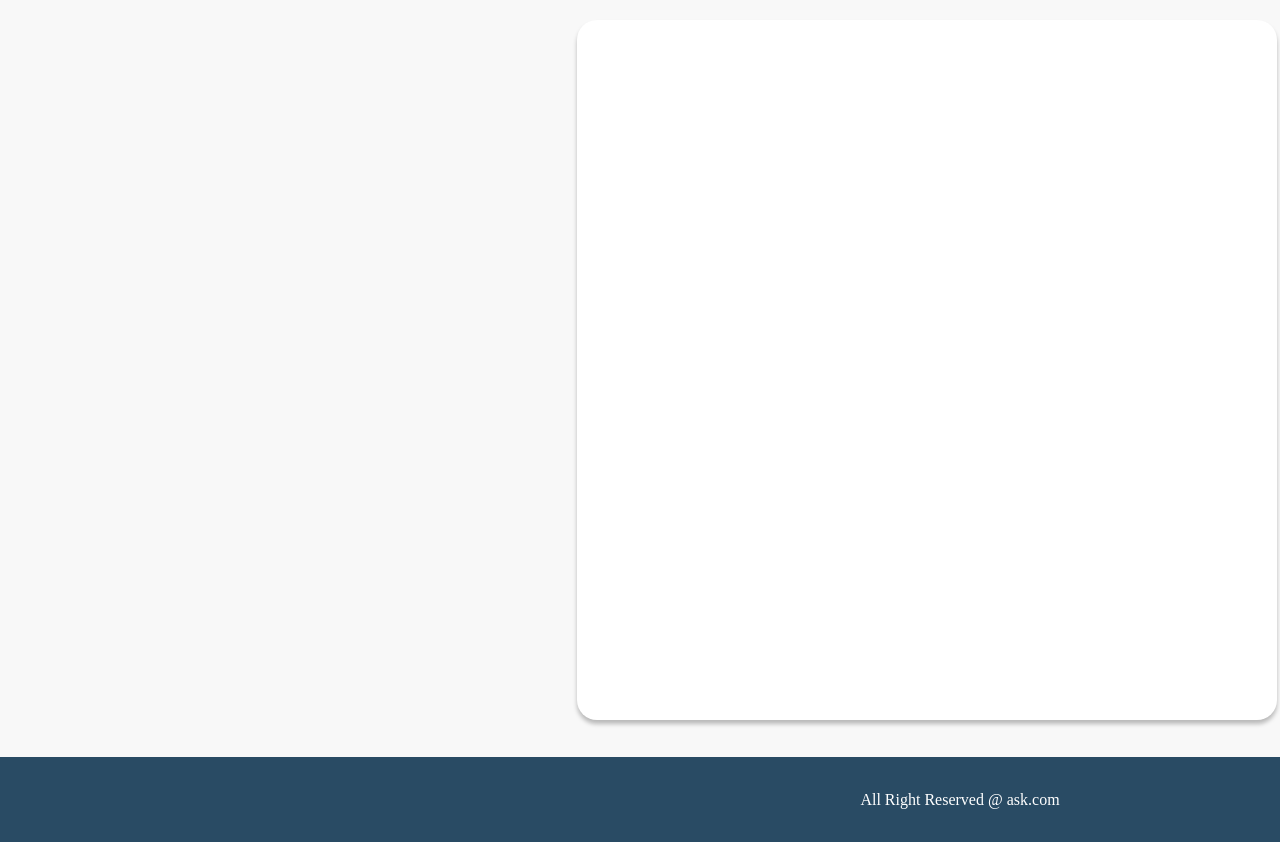
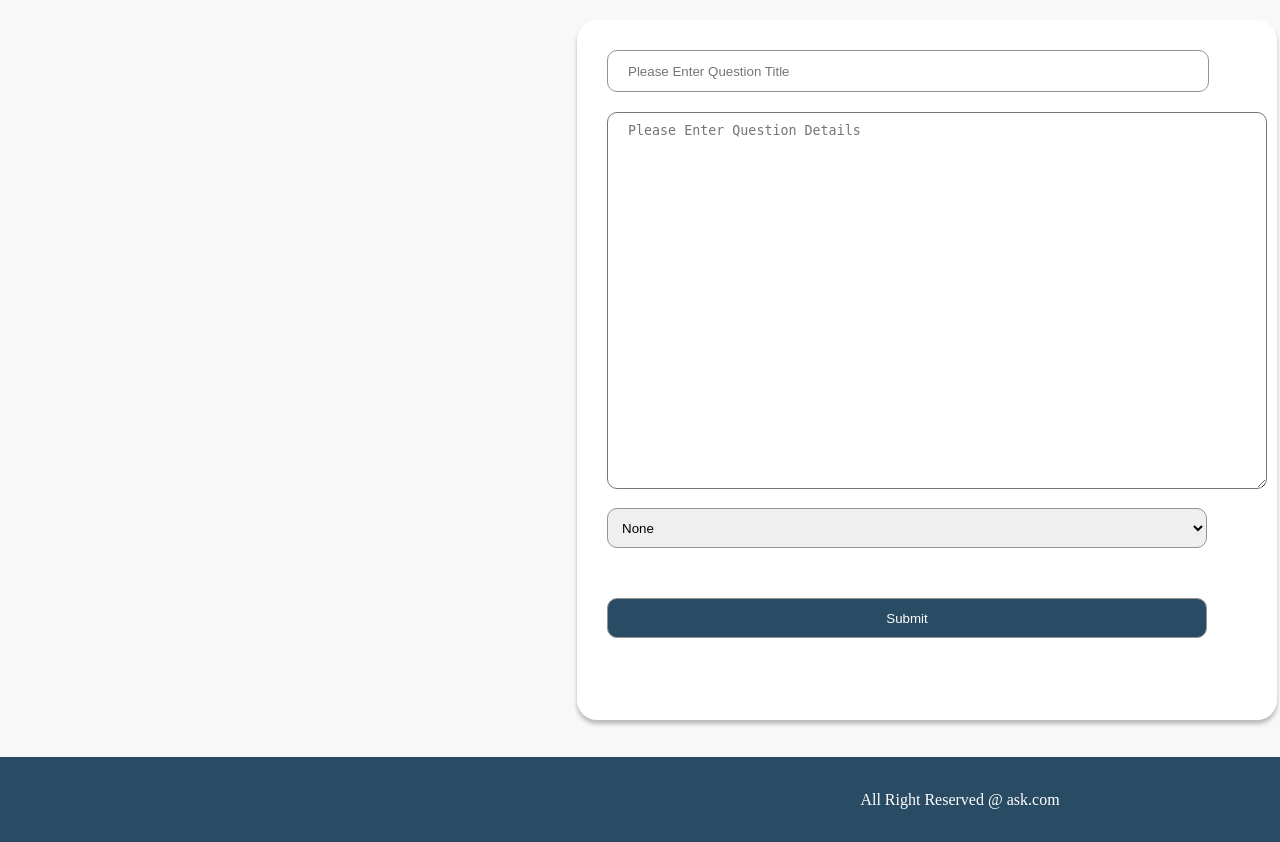
Before and after one commit to mahfuj-mahtab/QNA-Website-in-Django, a Django app: page /ask_question/ in a window 1280 px wide; the page is wider, and only the part inside the window is pictured. Shown: the part 85-927 px from the top of that part. Run offline with Django 3.2, Linux system fonts and the light colour scheme; some libraries are stand-ins or nearby versions.

Commit message:
ask page done

```diff
--- a/qna/home/static/style/style.css
+++ b/qna/home/static/style/style.css
@@ -539,3 +539,42 @@ textarea::placeholder{
 .bg{
     background: #F8F8F8
 }
+.ask_input{
+    margin-top: 30px;
+    margin-left: 30px;
+    width: 600px;
+    height: 40px;
+    border-radius: 10px;
+    border: 1px solid rgb(149, 146, 146);
+    margin-bottom: 20px;
+}
+.ask_section_main input::placeholder{
+    padding-left: 20px;
+}
+.ask_textarea{
+    margin-left: 30px;
+    border-radius: 10px;
+
+}
+.ask_input_select{
+    margin-top: 15px;
+    margin-left: 30px;
+    width: 600px;
+    height: 40px;
+    border-radius: 10px;
+    border: 1px solid rgb(149, 146, 146);
+    margin-bottom: 20px;
+    padding-left: 10px;
+}
+
+.ask_btn{
+    margin-top: 30px;
+    margin-left: 30px;
+    width: 600px;
+    height: 40px;
+    border-radius: 10px;
+    border: 1px solid rgb(149, 146, 146);
+    margin-bottom: 20px;
+    background: #294B64;
+    color: white;
+}
--- a/qna/home/templates/askquestion.html
+++ b/qna/home/templates/askquestion.html
@@ -32,7 +32,17 @@
     <div class="main_container ">
         <div class="ask_section">
             <div class="ask_section_main">
-                <form action=""></form>
+                <form action="">
+                    <input type="text" name="title" id="" class="ask_input" placeholder="Please Enter Question Title"><br>
+                    <textarea name="details" id="" cols="80" rows="25" class="ask_textarea" placeholder="Please Enter Question Details"></textarea><br>
+                    <select name="category" id="" class="ask_input_select">
+                        <option value="None">None</option>
+                        <option value="Programming">Programming</option>
+
+                    </select>
+                    <br>
+                    <input type="submit" value="Submit" class="ask_btn">
+                </form>
             </div>
         </div>
     </div>
```
